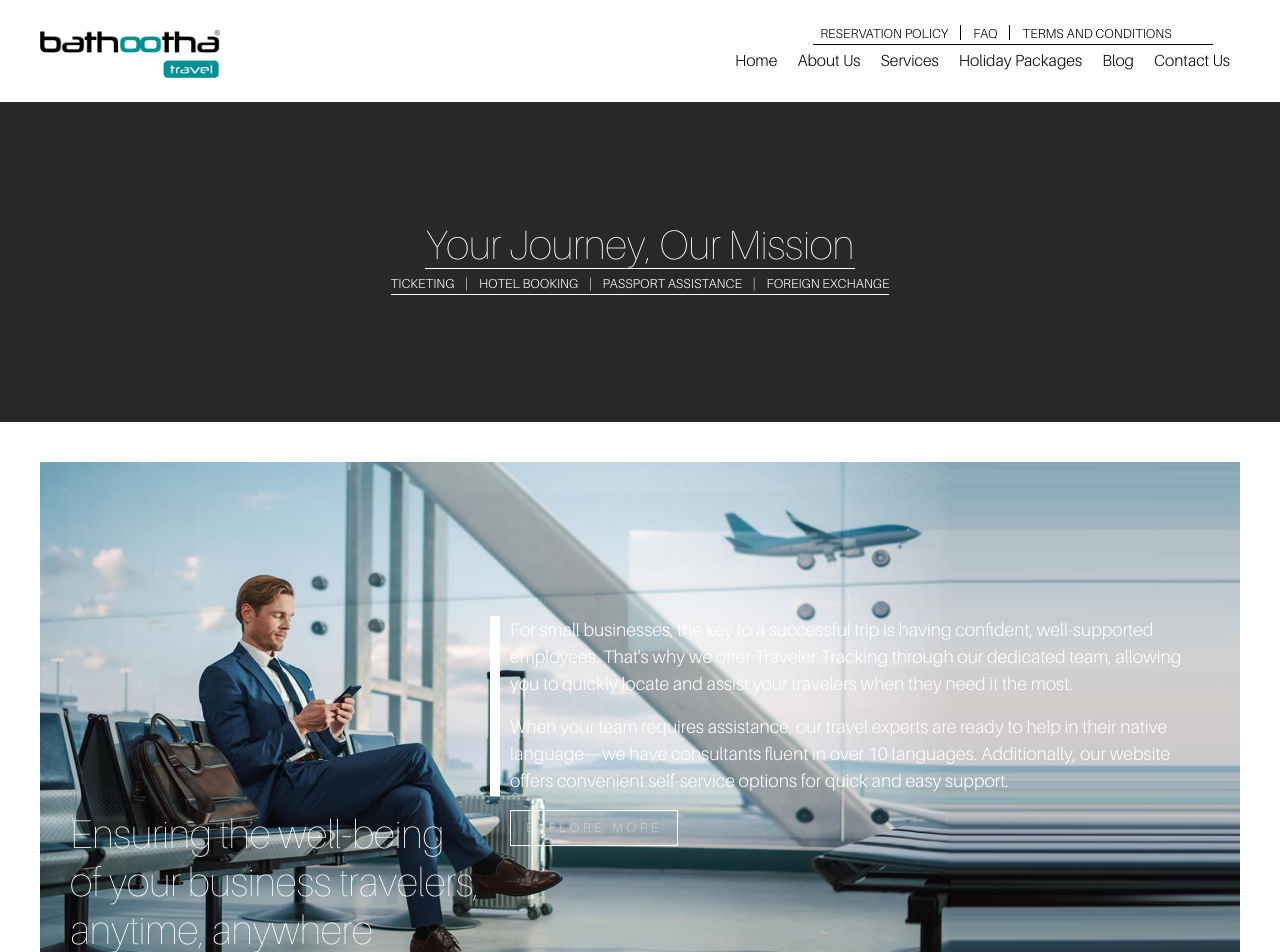
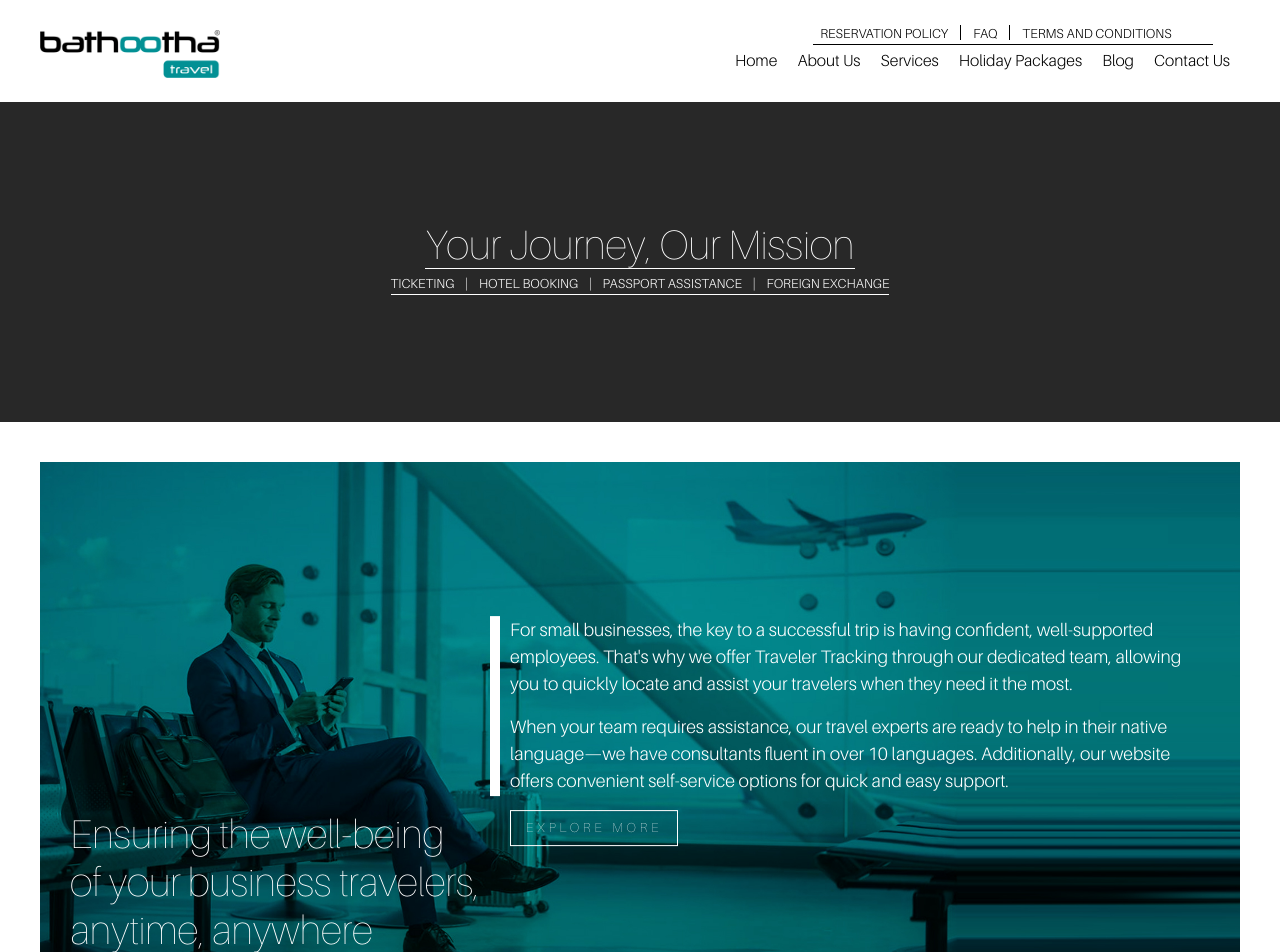
Before and after one commit to Aswin-p-p/BathoothaTravels, a React (Create React App) app: page /service in a window 1280 px wide. Shown: the top 952 px of the page. Built offline with nearby package versions, Linux system fonts and the light colour scheme.

Commit message:
service image

```diff
--- a/src/Components/ReusableComponents/ServiceComponent/ServiceContainer.jsx
+++ b/src/Components/ReusableComponents/ServiceComponent/ServiceContainer.jsx
@@ -11,7 +11,7 @@ function ServiceContainer() {
     </div>
      </div>
      <div className="service-theme">
-        <img src="assets/serviceimage/ser-banner.jpg" alt=""/>
+        <img src="assets/serviceimage/sevice-banner.jpg" alt=""/>
 
         <div  className="svRow">
             <div  className="colnSv">
--- a/src/Components/ReusableComponents/ServiceComponent/ServicePackage.jsx
+++ b/src/Components/ReusableComponents/ServiceComponent/ServicePackage.jsx
@@ -110,6 +110,8 @@ function ServicePackage() {
     </div>
   </div>
 </div>
+
+
     </>
   )
 }
```
